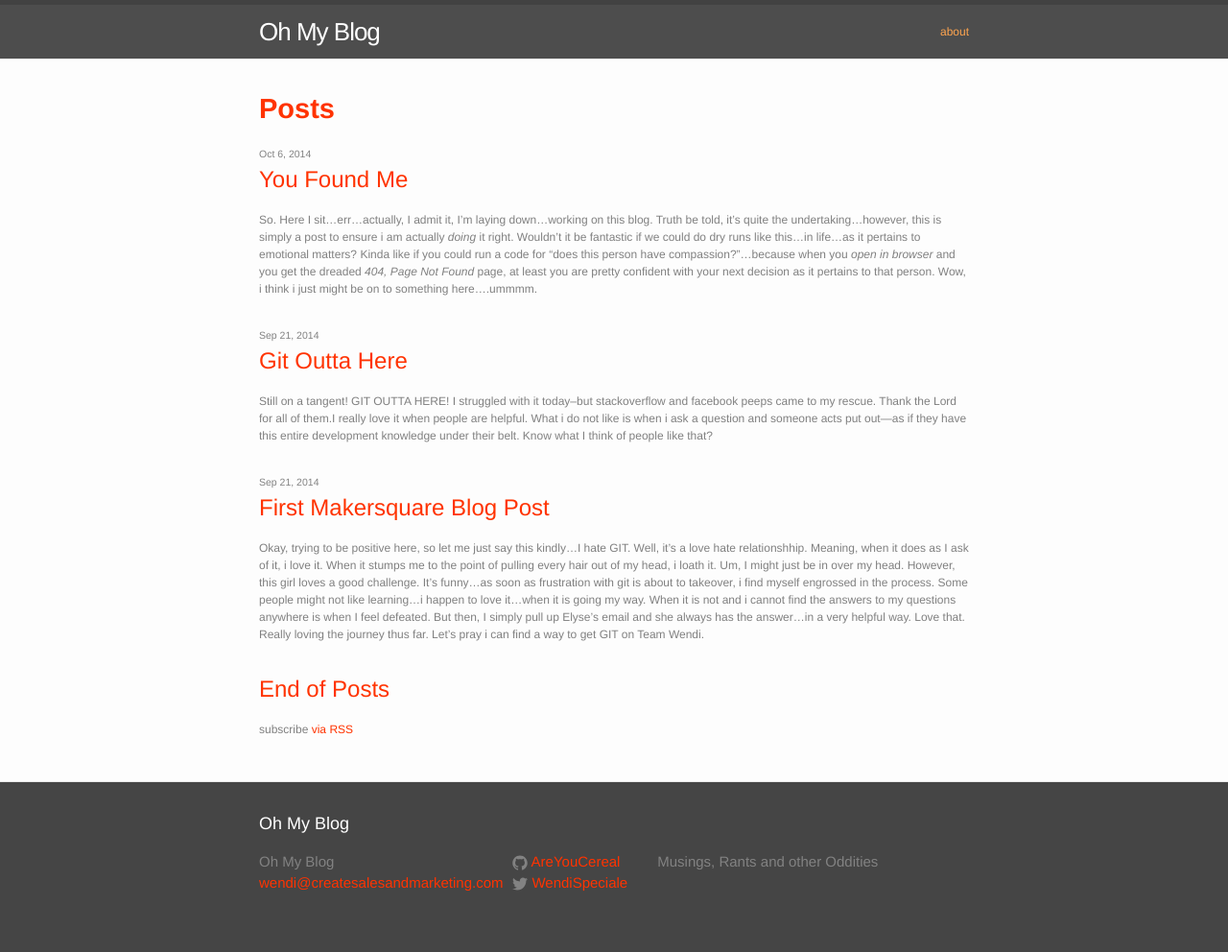
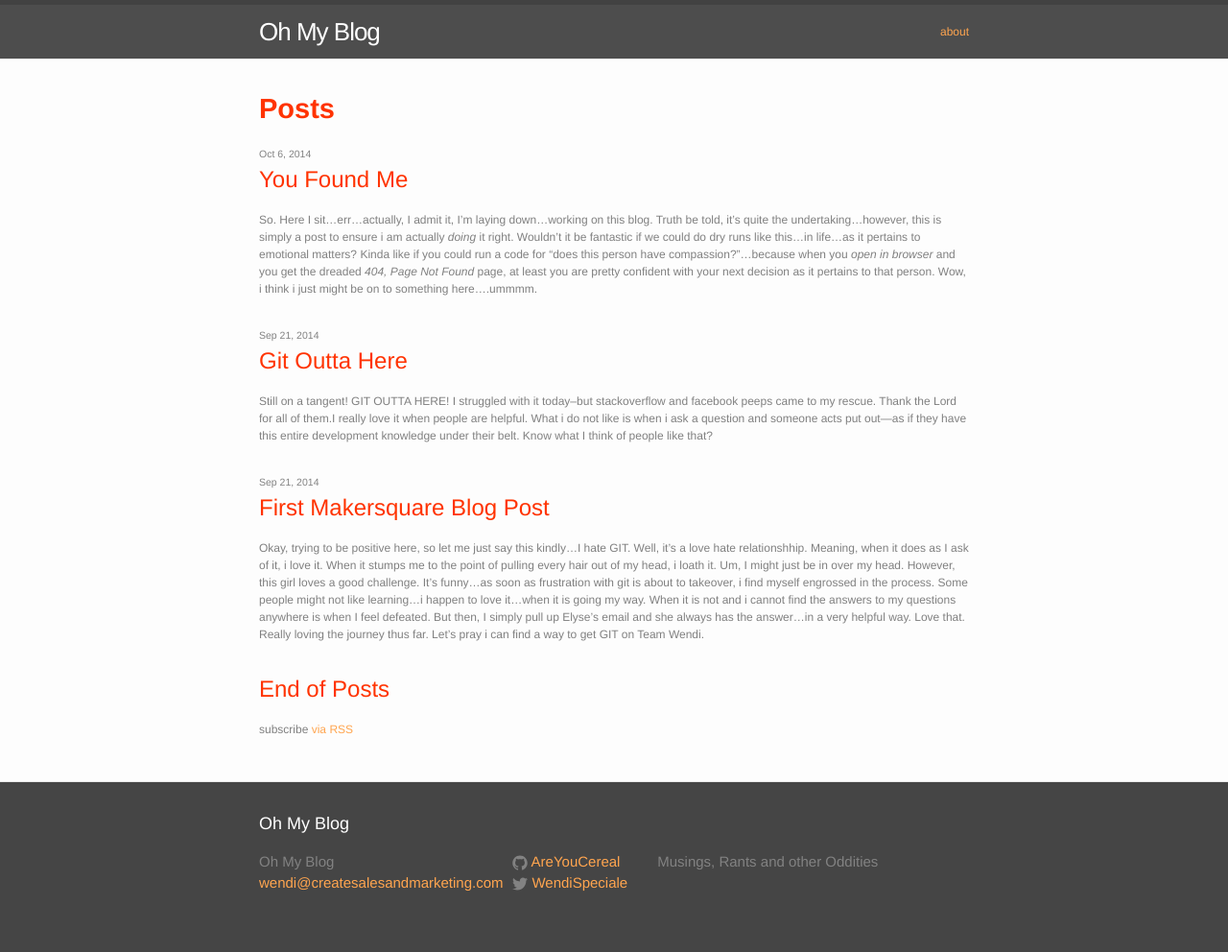
Before and after one commit to AreYouCereal/areyoucereal.github.io, a Jekyll site: the page built from index.html, in a window 1280 px wide. Shown: the whole page at 96% size. Built offline with Jekyll 4.4.1, drawn with Linux system fonts in a browser that asks for light colours.

Commit message:
header and foot fixes css

```diff
--- a/_sass/_base.scss
+++ b/_sass/_base.scss
@@ -90,7 +90,7 @@ h1, h2, h3, h4, h5, h6 {
  */
 a {
     text-decoration: none;
-    olor: #FFA54F;
+    color: #FFA54F;
 
     &:visited {
         color: #FFFA54F;
```
